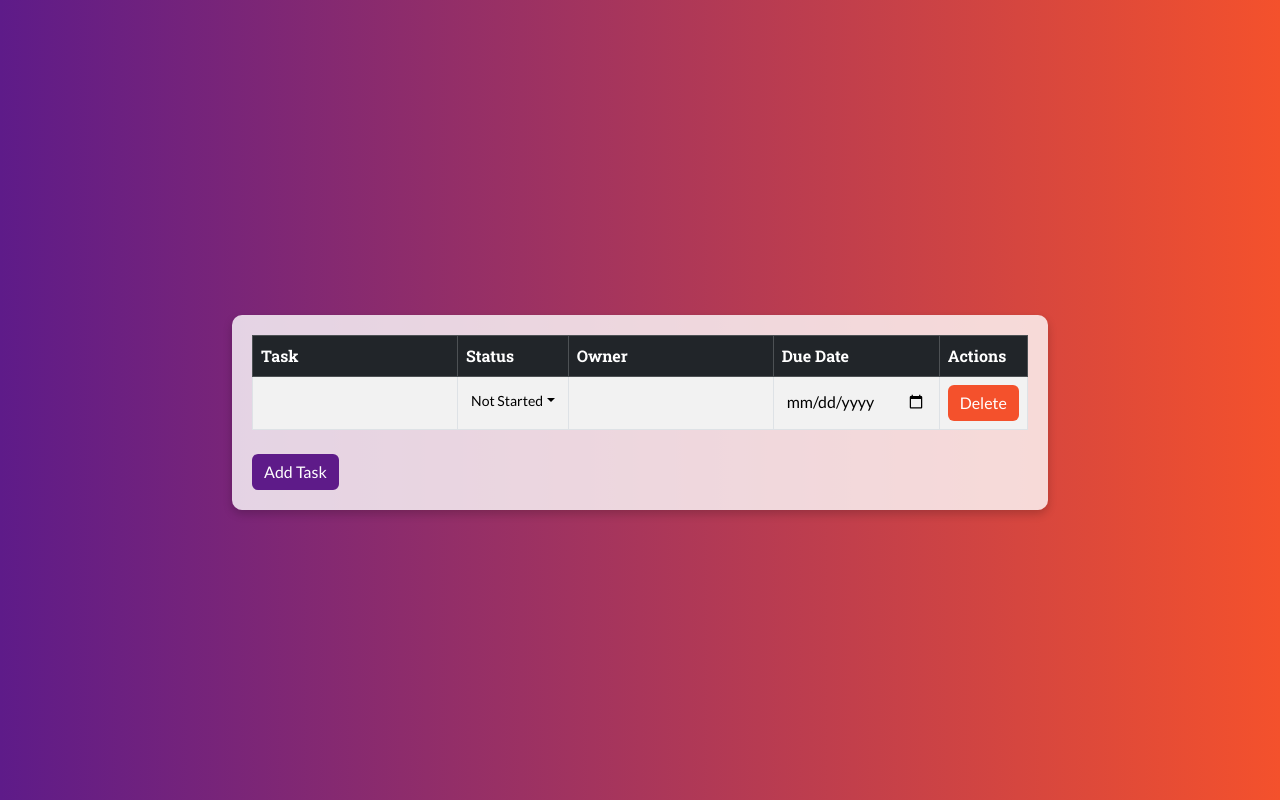
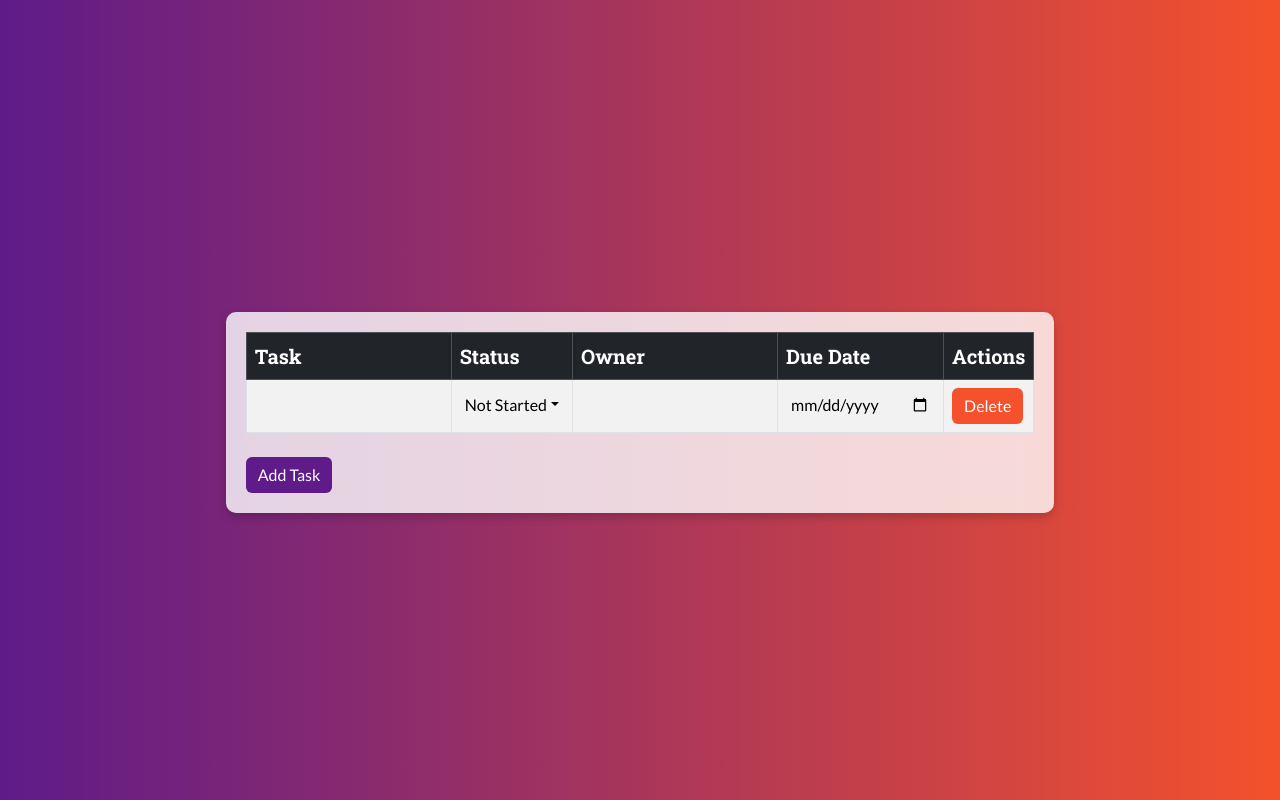
Before and after one commit to TiltedFaith/ToDoList, a React (Create React App) app: page / in a window 1280 px wide. Both pictures are taken after a click on the button "Add Task". Built offline with nearby package versions, Linux system fonts and the light colour scheme.

Commit message:
Unified font sizes

```diff
--- a/src/App.js
+++ b/src/App.js
@@ -83,7 +83,7 @@ function App() {
                 type="date"
                 value={task.date}
                 onChange={(e) => updateTaskField(index, "date", e.target.value)}
-                className="form-control date-picker"
+                className="form-control date-picker date-picker-input"
               />
               </td>
               <td>
--- a/src/styles/App.css
+++ b/src/styles/App.css
@@ -27,12 +27,14 @@ body {
 .table th {
   font-family: "Roboto Slab", serif;
   font-weight: 700;
+  font-size: 1.25pc;
 }
 
 /* Style table data */
 .table td {
   font-family: "Lato", serif;
   font-weight: 500;
+  font-size: 1pc;
 }
 
 /* General styling for all input-like elements */
@@ -45,6 +47,7 @@ body {
   padding: 5px;
   font-family: "Lato", serif;
   font-weight: 500;
+  font-size: 1pc;
 }
 
 /* Ensure focus does not add extra styles */
@@ -55,6 +58,7 @@ body {
   border-radius: 3px;
   font-family: "Lato", serif;
   font-weight: 500;
+  font-size: 1.05pc;
 }
 
 /* Dropdown specific styling */
@@ -69,13 +73,34 @@ body {
   cursor: pointer;
 }
 
+/* Ensure the input field of the date picker uses Lato */
+.date-picker-input {
+  font-family: "Lato", sans-serif !important;
+  font-weight: 500;
+  font-size: 1pc;
+}
+
+/* Target the calendar dropdown */
+.react-datepicker {
+  font-family: "Lato", sans-serif !important;
+  font-size: 1pc;
+}
+
+/* Ensure date selection inside the calendar uses Lato */
+.react-datepicker__day,
+.react-datepicker__header,
+.react-datepicker__month {
+  font-family: "Lato", sans-serif !important;
+  font-size: 1pc;
+}
+
 .transparent-dropdown .dropdown-toggle {
   background: transparent !important;
   border: none !important;
   color: inherit !important;
   box-shadow: none !important;
   padding: 5px;
-  font-size: 14px; /* Smaller font */
+  font-size: 1pc; /* Smaller font */
 }
 
 .transparent-dropdown .dropdown-menu {
@@ -85,6 +110,7 @@ body {
   padding: 5px; /* Reduced padding */
   width: 140px !important; /* Set a smaller width */
   border-radius: 6px; /* Slightly rounded corners */
+
 }
 
 .transparent-dropdown .dropdown-item {
@@ -94,7 +120,7 @@ body {
   border-radius: 15px;
   margin: 3px 0;
   padding: 6px 10px; /* Smaller padding */
-  font-size: 13px; /* Smaller font size */
+  font-size: 1pc; /* Smaller font size */
   transition: background 0.3s ease-in-out;
 }
 
@@ -119,17 +145,22 @@ body {
 .btn-primary {
   background-color: #5E1B89;
   border: none;
+  font-size: 1pc;
+
 }
 
 .btn-primary:hover {
   background-color: #5E1B89;
+  font-size: 1pc;
 }
 
 .btn-danger {
   background-color: #f4512c;
   border: none;
+  font-size: 1pc;
 }
 
 .btn-danger:hover {
   background-color: #f4512c;
+  font-size: 1pc;
 }
```
